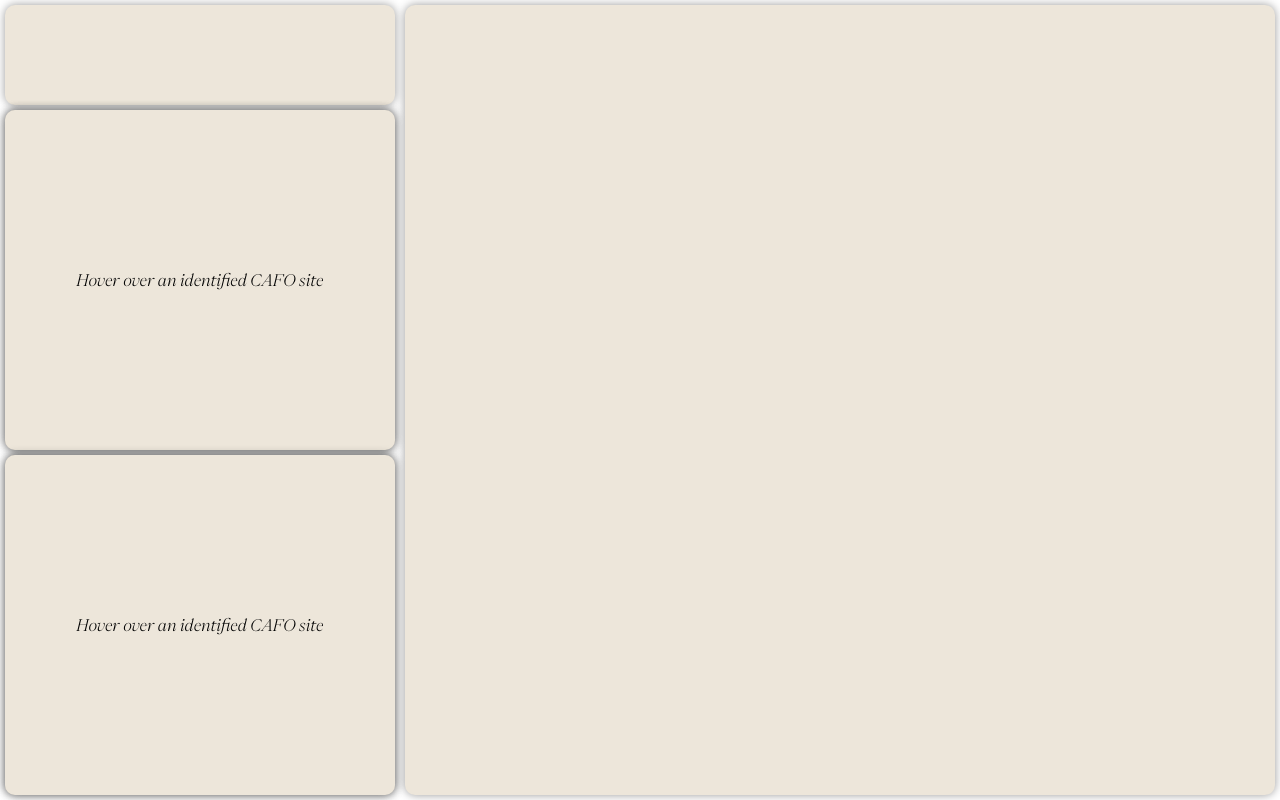
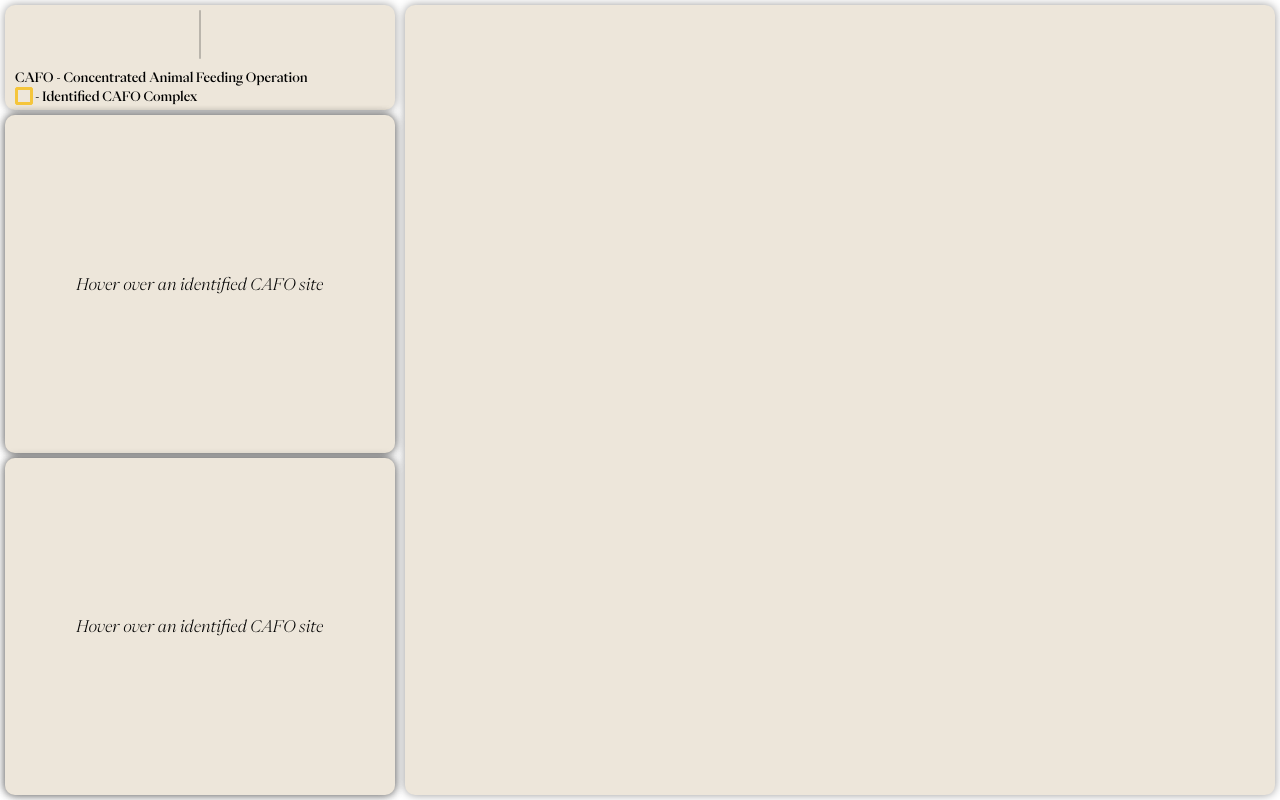
Before and after one commit to earthrise-media/cafo-explorer, a website built with Vite: page map/index.html in a window 1280 px wide. Built offline with nearby package versions, Linux system fonts and the light colour scheme; what mapbox-gl would draw is missing.

Commit message:
chicken counts and legend

```diff
--- a/src/css/style.css
+++ b/src/css/style.css
@@ -219,24 +219,77 @@ figure p {
     background-color: #ede6da;
     box-shadow: 0px 0px 10px rgba(0, 0, 0, 0.4);
 }
-#control-panel {
-    position: absolute;
-    padding: 0;
-    margin-left: 5px;
-    margin-right: 5px;
-    margin-top: 5px;
-    margin-bottom: 2.5px;
-    top: 0;
-    left: 0;
-    width: 390px;
-    height: 100px;
+.card {
     background-color: #ede6da;
     overflow-y: scroll;
     overflow-x: hidden;
     border-radius: 10px;
     box-shadow: 0px 0px 10px rgba(0, 0, 0, 0.4);
-    box-sizing: border-box;
+
 }
+.control-panel {
+    position: absolute;
+    margin-top: 5px;
+    margin-bottom: 2.5px;
+    margin-left: 5px;
+    margin-right: 5px;
+    top: 0;
+    left: 0;
+    width: 390px;
+    height: 105px;
+    /* padding-left: 10px; */
+}
+.counts{
+    display: flex;
+    flex-direction: column; /* Stacks count and label vertically */
+    align-items: center; /* Centers them horizontally */
+    flex: 1;
+}
+.counts-wrapper{
+    justify-content: space-around;
+    display: flex;
+    margin: 0;
+    padding: 0;
+}
+.count-number {
+    text-align: center;
+    font-family: PPEiko-heavy;
+    padding: 0rem;
+    font-size: 1.5rem;
+    color: #000000;
+}
+.count-label {
+    text-align: center;
+    font-family: PPEiko-light-italic;
+    padding: 0rem;
+    font-size: 1rem;
+    /* background-color: #3b3b3b; */
+}
+.vertical-line {
+    border-left: 2px solid #bab5ac;
+    height: 49px;
+    border-radius: 2px;
+    margin-top: 5px;
+    margin-bottom: 5px;
+}
+.legend-label {
+    text-align: Left;
+    font-family: PPEiko-medium;
+    font-size: 0.8rem;
+    margin-left: 10px;
+}
+.legend-wrapper{
+    /* make everything in this side by side */
+    display: flex;
+    flex-direction: row;
+    margin: 0;
+    padding: 0;
+    /* justify-content: space-between; */
+}
+.legend{
+    margin-top: 4px;
+}
+
 #dynamic-frame {
     position: absolute;
     padding: 0;
@@ -244,10 +297,10 @@ figure p {
     margin-right: 5px;
     margin-top: 2.5px;
     margin-bottom: 2.5px;
-    top: 107.5px;
+    top: 112.5px;
     left: 0;
     width: 390px;
-    height: calc((100% - 120px) / 2);
+    height: calc((100% - 125px) / 2);
     background-color: #ede6da;
     overflow-y: scroll;
     overflow-x: hidden;
@@ -266,7 +319,7 @@ figure p {
     bottom: 0;
     left: 0;
     width: 390px;
-    height: calc((100% - 120px) / 2);
+    height: calc((100% - 125px) / 2);
     background-color: #ede6da;
     overflow-y: scroll;
     overflow-x: hidden;
@@ -282,10 +335,10 @@ figure p {
     margin-right: 5px;
     margin-top: 2.5px;
     margin-bottom: 2.5px;
-    top: 107.5px;
+    top: 112.5px;
     left: 0;
     width: 390px;
-    height: calc((100% - 120px) / 2);
+    height: calc((100% - 125px) / 2);
     background-color: #ede6da;
     overflow-y: scroll;
     overflow-x: hidden;
@@ -307,7 +360,7 @@ figure p {
     bottom: 0;
     left: 0;
     width: 390px;
-    height: calc((100% - 120px) / 2);
+    height: calc((100% - 125px) / 2);
     background-color: #ede6da;
     overflow-y: scroll;
     overflow-x: hidden;
@@ -322,24 +375,6 @@ figure p {
 
 .static-frame.active {
     border: 3px dashed #f5c53b;
-}
-
-#cafo-count {
-    text-align: center;
-    font-family: PPEiko-heavy;
-    padding: 0rem;
-    font-size: 3rem;
-    color: #000000;
-    /* text outline black */
-    /* -webkit-text-stroke: 2px #5b4b1d; */
-    /* background-color: #3b3b3b; */
-}
-#cafo-label {
-    text-align: center;
-    font-family: PPEiko-light-italic;
-    padding: 0rem;
-    font-size: 1rem;
-    /* background-color: #3b3b3b; */
 }
 .instructions {
     text-align: center;
@@ -415,4 +450,14 @@ figure p {
         background-color: #ede6da;
         box-shadow: 0px 0px 10px rgba(0, 0, 0, 0.4);
     }
+    .count-number {
+        text-align: center;
+        font-family: PPEiko-heavy;
+        padding: 0rem;
+        font-size: 2rem;
+        color: #000000;
+        /* text outline black */
+        /* -webkit-text-stroke: 2px #5b4b1d; */
+        /* background-color: #3b3b3b; */
+    }
 }
--- a/src/map.js
+++ b/src/map.js
@@ -9,14 +9,30 @@ let bbox = null;
 var accessToken = "pk.eyJ1IjoicGxvdGxpbmUiLCJhIjoiY2xmOGo1NW4wMGVtNzNya2UyNnllZGcyciJ9.gUFn8Mj5HQbagkpQWaDqaw";
 document.querySelector("#app").innerHTML = `
 	<main>
-        <div id="control-panel">
-            <div id="cafo-count"></div>
-            <div id="cafo-label"></div>
+        <div class="card control-panel" id="control-panel">
+            <div class="counts-wrapper">
+                <div class="counts">
+                    <div class="count-number" id="cafo-count"></div>
+                    <div class="count-label" id="cafo-label"></div>
+                </div>
+                <div class="vertical-line"></div>
+                <div class="counts">
+                    <div class="count-number" id="chicken-count"></div>
+                    <div class="count-label" id="chicken-label"></div>
+                </div>
+            </div>
+            <div class="legend" id="legend" >
+                <div class="legend-label">CAFO - Concentrated Animal Feeding Operation</div>
+                <div class="legend-wrapper">
+                    <svg class="legend-label" width="18" height="18" viewBox="0 0 18 18" fill="none" xmlns="http://www.w3.org/2000/svg">
+                        <rect x="1.5" y="1.5" width="15" height="15" stroke="#F5C53B" stroke-width="3" stroke-linejoin="bevel"/>
+                    </svg>
+                    <div class="legend-label" style="margin-left: 2px;"> - Identified CAFO Complex</div>
+                </div>
+            </div>
         </div>
-        <div id="dynamic-frame">
-        </div>
-        <div id="static-frame">
-        </div>
+        <div id="dynamic-frame"></div>
+        <div id="static-frame"></div>
         <div id="curtain-1">
             <div class="instructions">Hover over an identified CAFO site</div>
         </div>
@@ -57,10 +73,12 @@ const satmap = new mapboxgl.Map({
     interactive: false,
 });
 
-map.addControl(new mapboxgl.NavigationControl());
+// map.addControl(new mapboxgl.NavigationControl());
 map.on("load", () => {
-    document.getElementById("cafo-count").innerHTML = `${cafosVisible()}`;
-    document.getElementById("cafo-label").innerHTML = `Identified 🐓 CAFO Sites Visible`;
+    document.getElementById("cafo-count").innerHTML = `${countVisible()[0]} 🏠`;
+    document.getElementById("cafo-label").innerHTML = `CAFO Complexes Visible`;
+    document.getElementById("chicken-count").innerHTML = `~${countVisible()[1]} 🐓`;
+    document.getElementById("chicken-label").innerHTML = `Chickens Visible`;
     // style the map for the building-extrusion layer to have a hover state that turns the buildings red
     minimap.setPaintProperty("building-extrusion", "fill-extrusion-color", ["case", ["boolean", ["feature-state", "hover"], false], "#ffa201", "#9e8861"]);
 
@@ -80,34 +98,65 @@ map.on("load", () => {
             console.log("Bounding Box: ", bbox);
             moveMiniMap(bbox, polyCentroid);
             // query rendered features on minimap in the building-extrusion layer
-            let queriedBuildings = minimap.queryRenderedFeatures({
-                layers: ["building-extrusion"],
-            });
-            changeBuildingColor(queriedBuildings);
+            // let queriedBuildings = minimap.queryRenderedFeatures({
+            //     layers: ["building-extrusion"],
+            // });
+            // changeBuildingColor(queriedBuildings);
         });
 
         map.on("mouseleave", "poly-fill", function () {
             document.getElementById("static-frame").classList.remove("active");
         });
         map.on("zoomend", function () {
-            document.getElementById("cafo-count").innerHTML = `${cafosVisible()}`;
+            document.getElementById("cafo-count").innerHTML = `${countVisible()[0]} 🏠`;
+            document.getElementById("chicken-count").innerHTML = `~${countVisible()[1]} 🐓`;
             // document.getElementById("cafo-label").innerHTML = `Identified 🐓 CAFOs Visible`;
         });
         map.on("moveend", function () {
-            document.getElementById("cafo-count").innerHTML = `${cafosVisible()}`;
+            document.getElementById("chicken-count").innerHTML = `${countVisible()[0]} 🏠`;
+            document.getElementById("chicken-count").innerHTML = `~${countVisible()[1]} 🐓`;
         });
     }
 });
+// from https://www.nass.usda.gov/Charts_and_Maps/Poultry/brlmap.php
+const stateCounts = {
+    AL: 1204700000,
+    AR: 1051400000,
+    MS: 670700000,
+    GA: 1308400000,
+    SC: 235600000,
+    NC: 976200000,
+    total: 5447000000,
+};
 
-// begin functions
-function cafosVisible() {
+function countVisible() {
+    // add a handler that changes font size based on the number of points visible
     let pointsVisible = map.queryRenderedFeatures({
         layers: ["points-1"],
     });
     let polysVisible = map.queryRenderedFeatures({
         layers: ["poly-outline"],
     });
-    return Math.max(pointsVisible.length, polysVisible.length);
+    let cafoCount = Math.max(pointsVisible.length, polysVisible.length);
+    // yearly state slaughter count, multiplying by .13 and then multiplying again by the ratio of polygons in a view to polygons in the state
+    let chickenCount = Math.round(stateCounts.total * 0.13 * (cafoCount / 16372));
+    // make the chicken count only return 3 digits with the number spelled out
+    if (chickenCount >= 10000000 && chickenCount < 1000000000) {
+        // For millions
+        chickenCount = `${Math.round(chickenCount / 1000000)} million`;
+    } else if (chickenCount >= 1000000000) {
+        // For billions
+        chickenCount = `${Math.round(chickenCount / 1000000000)} billion`;
+    }
+
+    // if either number is more than 1000, add a comma
+    if (cafoCount >= 1000) {
+        cafoCount = cafoCount.toString().replace(/\B(?=(\d{3})+(?!\d))/g, ",");
+    }
+    if (chickenCount >= 1000) {
+        chickenCount = chickenCount.toString().replace(/\B(?=(\d{3})+(?!\d))/g, ",");
+    }
+    return [cafoCount, chickenCount];
 }
 function getStaticMap(lat, lon) {
     staticURL = `https://api.mapbox.com/styles/v1/plotline/clqybizqa00f101rj8l32czwr/static/${lon},${lat},15,0,0/${staticFrameDimensions[0]}x${staticFrameDimensions[1]}@2x?access_token=${accessToken}&attribution=false&logo=false`;
@@ -182,13 +231,15 @@ function changeBuildingColor(queried) {
 function queryBuildingFeatures(bbox) {
     // based on the tilequery constraints, you can only choose a point and query within a radius. For this to be functional, we'd need a large radius and then take all those features and determine which are within the bounding box
     const tilequeryUrl = `https://api.mapbox.com/v4/mapbox.mapbox-streets-v8/tilequery/${bbox[0]},${bbox[1]}.json?radius=1000?layers=building&access_token=${accessToken}`;
-    console.log(tilequeryUrl)
+    console.log(tilequeryUrl);
     fetch(tilequeryUrl)
-        .then(response => response.json())
-        .then(data => {
+        .then((response) => response.json())
+        .then((data) => {
             console.log("Building Features:", data.features);
         })
-        .catch(error => {
+        .catch((error) => {
             console.error("Error querying building features:", error);
         });
 }
+
+// If we simply neglect layers and breeders, we can get a moderately conservative estimate of chickens in any given map view by taking the yearly state slaughter count, multiplying by .13 and then multiplying again by the ratio of polygons in a view to polygons in the state.
```
